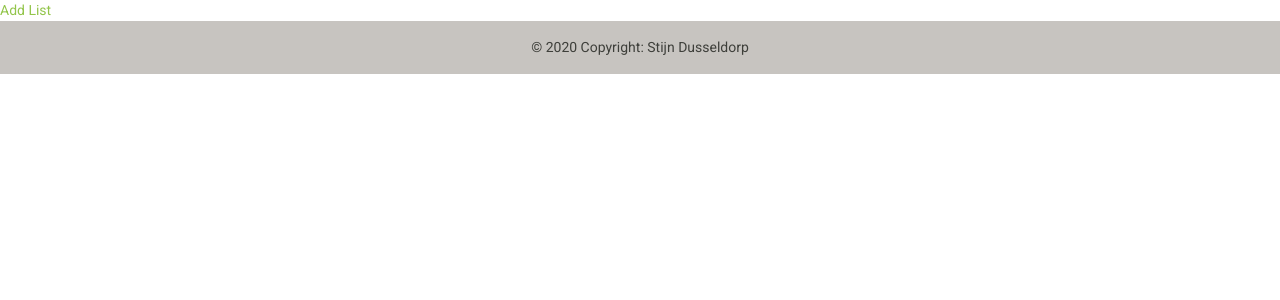
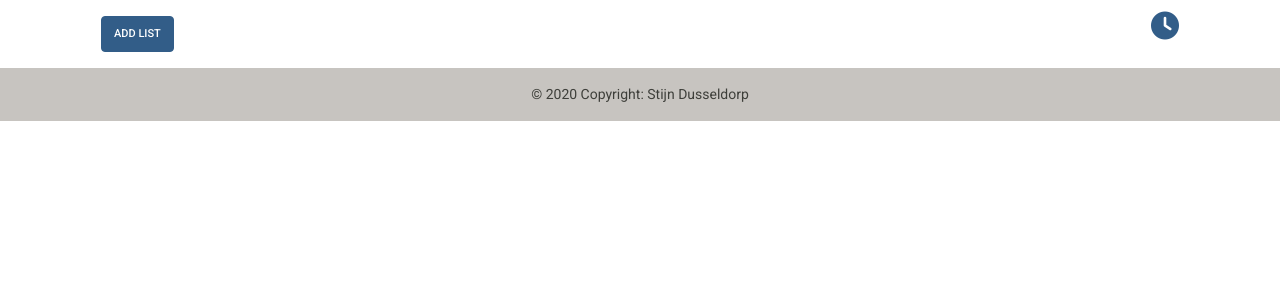
Before and after one commit to Stijndus/challenge-back-end, a PHP site: page /index.php?order=asc in a window 1280 px wide. Shown: the part 53-353 px from the top of the page. Run offline with PHP 8.4, Linux system fonts and the light colour scheme; data that the repository does not hold is empty; some libraries are stand-ins or nearby versions.

Commit message:
Redid some front end and added ordering

```diff
--- a/index.php
+++ b/index.php
@@ -19,51 +19,67 @@ if (!empty($_GET['checked'])) {
     <meta http-equiv="X-UA-Compatible" content="IE=edge">
     <meta name="viewport" content="width=device-width, initial-scale=1.0">
     <title>Lists</title>
+    <link rel="stylesheet" href="assets/style.css">
     <link rel="stylesheet" href="https://cdn.jsdelivr.net/npm/bootswatch@4.5.2/dist/sandstone/bootstrap.min.css" integrity="sha384-zEpdAL7W11eTKeoBJK1g79kgl9qjP7g84KfK3AZsuonx38n8ad+f5ZgXtoSDxPOh" crossorigin="anonymous">
-    <link rel="stylesheet" href="assets/style.css">
     <script src="https://kit.fontawesome.com/a91f6a4b9a.js" crossorigin="anonymous"></script>
 </head>
 
 <body>
     <?php require('assets/components/header.php') ?>
     <main class="container">
+        <div class="row p-3">
+            <div class="col-2">
+                <a class="btn btn-primary" href="createList.php">Add List</a>
+            </div>
+            <div class="col-10 text-right">
+                <?php
+                    if (!empty($_GET['order'])) {
+                        if ($_GET['order'] === 'asc') {
+                            echo '<a class="fa-2xl fas fa-clock text-primary" href="index.php?order=desc"></a>';
+                        } else if ($_GET['order'] === 'desc') {
+                            echo '<a class="fa-2xl fas fa-clock text-primary" href="index.php?"></a>';
+                        }
+                    } else {
+                        echo '<a class="fa-2xl fas fa-clock text-primary" href="index.php?order=asc"></a>';
+                    }
+                ?>
+            </div>
+        </div>
         <div class="row">
             <?php
             $lists = getAllLists();
             foreach ($lists as $list) {
                 if (!empty($_GET['order'])) {
-                    if($_GET['order'] === 'asc'){
+                    if ($_GET['order'] === 'asc') {
                         $tasks = getTasksAsc($list['id']);
-                    } else if ($_GET['order'] === 'desc'){
+                    } else if ($_GET['order'] === 'desc') {
                         $tasks =  getTasksDesc($list['id']);
                     }
                 } else {
                     $tasks = getTasks($list['id']);
                 }
             ?>
-                <div class="col-4" style="width: 18rem !important;">
+                <div class="col-3" style="width: 18rem !important;">
                     <div class="card">
                         <div class="card-header">
                             <?= $list['title'] ?>
-                            <a class="fa-2xl fas fa-clock text-danger float-right" href="index.php?order=desc"></a>
+                            <a class="fa-2xl fas fa-edit text-primary float-right center-vertical" href="editList.php?id=<?= $list['id']?>"></a>
                         </div>
                         <ul class="list-group list-group-flush">
                             <?php
                             foreach ($tasks as  $task) {
 
                                 if ($task['checked'] == 1) {
-                                    echo '<li class="list-group-item checked">' . $task['title'] . '<span class="float-right">' . $task['duration'] . 'min</span></li>';
+                                    echo '<li class="list-group-item checked">' . $task['title'] . '<a class="fa-2xl m-1 fas fa-edit text-primary float-right center-vertical" href="editTask.php?id=' . $task['id'] . '"></a><span class="float-right">' . $task['duration'] . 'min</span></li>';
                                 } else {
-                                    echo '<li class="list-group-item">' . $task['title'] . '<a class="fa-2xl fas fa-check-double text-danger float-right" href="index.php?checked=' . $task['id']  . '"></a><span class="float-right">' . $task['duration'] . 'min</span></li>';
+                                    echo '<li class="list-group-item">' . $task['title'] . '<a class="fa-2xl m-1 fas fa-edit text-primary float-right center-vertical" href="editTask.php?id=' . $task['id'] . '"></a><a class="fa-2xl m-1  fas fa-check text-succes float-right" href="index.php?checked=' . $task['id']  . '"></a><span class="m-1 float-right">' . $task['duration'] . 'min</span></li>';
                                 }
                             }
                             ?>
-
-
                         </ul>
                         <div class="card-body">
-                            <a class="btn btn-success" href="createTask.php?list_id=<?= $list['id'] ?>">Add Task</a>
-                            <a class="fas fa-trash-alt text-danger" onclick="return confirm(`Are you sure you want to delete this appointment?`)" href="index.php?deleted=<?= $list['id']?> "></a>
+                            <a class="btn btn-primary" href="createTask.php?list_id=<?= $list['id'] ?>">Add Task</a>
+                            <a class="fas fa-trash-alt text-danger" onclick="return confirm(`Are you sure you want to delete this appointment?`)" href="index.php?deleted=<?= $list['id'] ?> "></a>
                         </div>
                     </div>
                 </div>
@@ -72,9 +88,6 @@ if (!empty($_GET['checked'])) {
             ?>
         </div>
     </main>
-    <section>
-        <a class="addbtn" href="createList.php?list_id=<?= $list['id'] ?>">Add List</a>
-    </section>
     <?php require('assets/components/footer.php') ?>
 </body>
 
```
